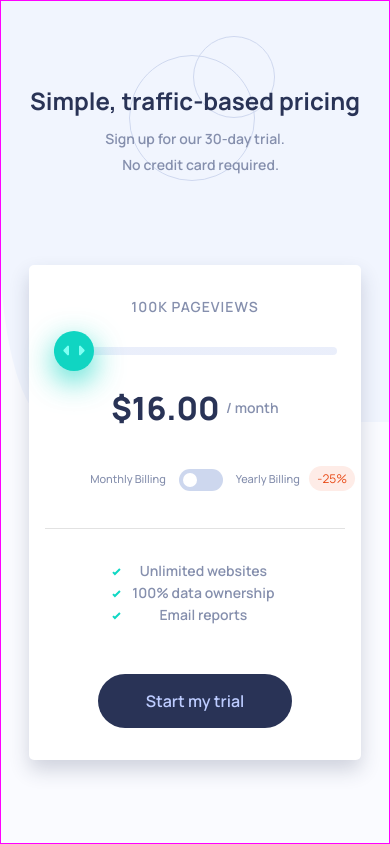
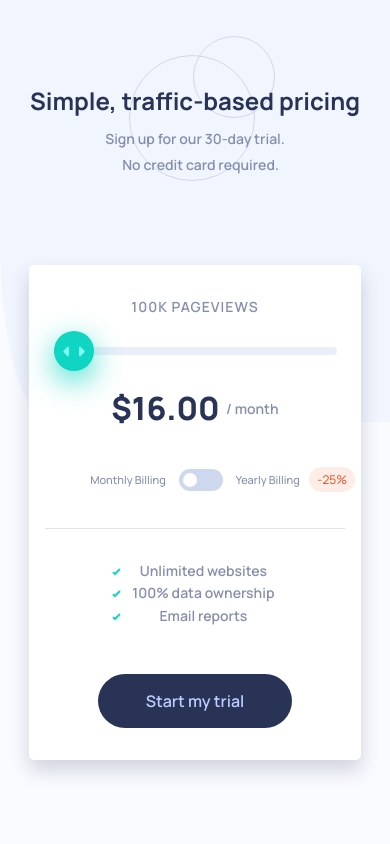
Before and after one commit to RizkyFirman/InteractivePriceCard, a plain HTML site: page index.html in a window 390 px wide. Drawn offline with Linux system fonts and the light colour scheme.

Commit message:
Update style.css

```diff
--- a/style.css
+++ b/style.css
@@ -293,10 +293,6 @@ li::before{
 
 @media screen and (max-width: 720px) {
 
-    main{
-        border: solid 1px magenta;
-    }
-
     p, li{
         font-size: 14px;
     }
```
